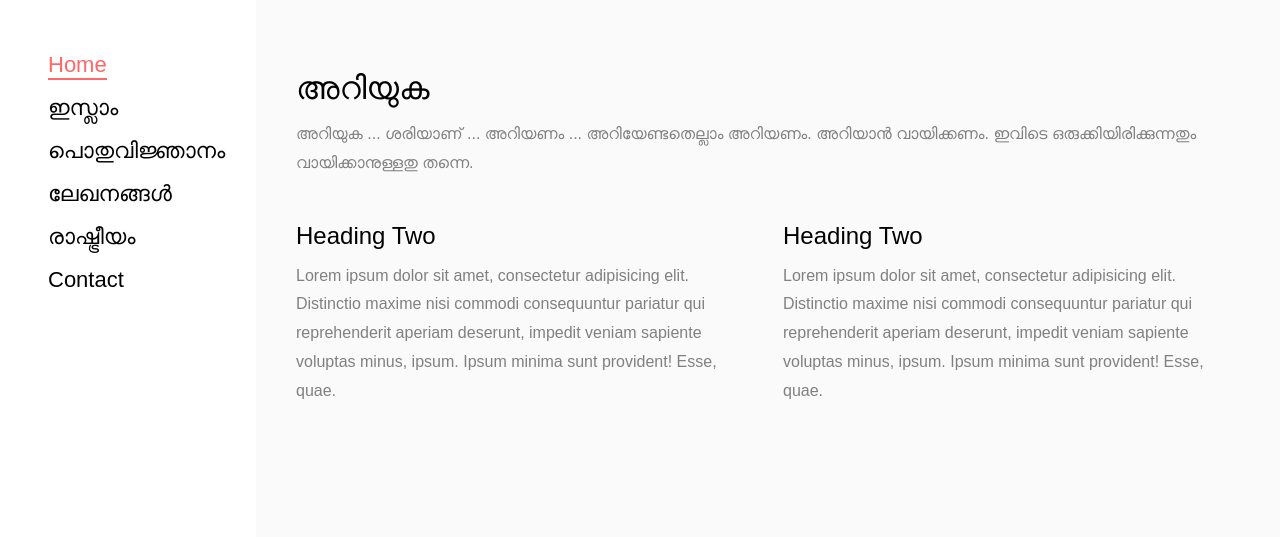
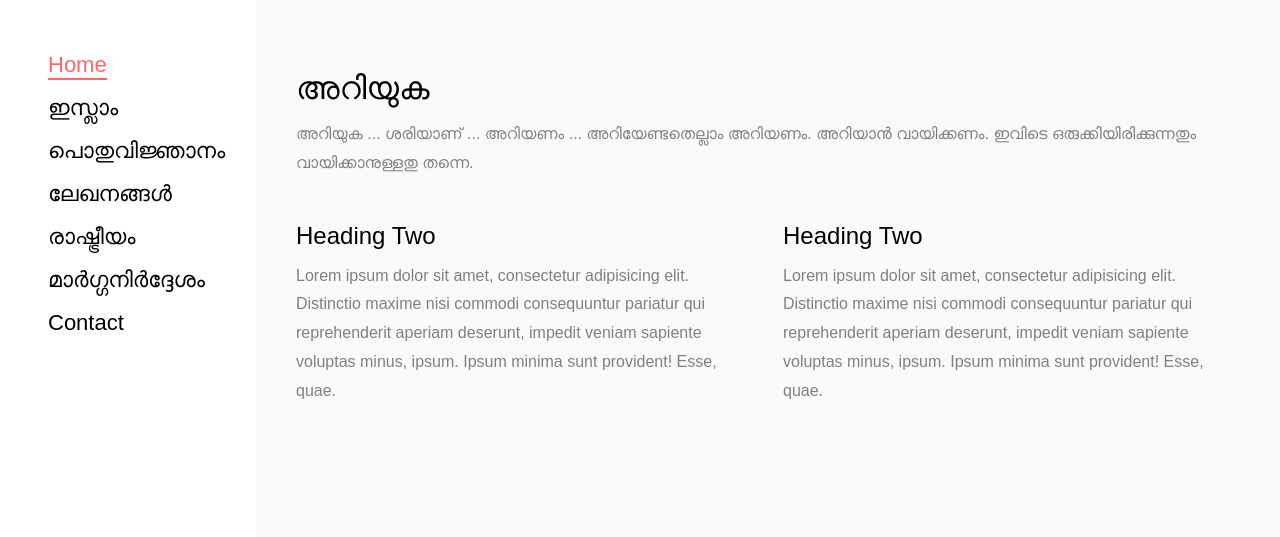
Before and after one commit to haadi53/haadi53.github.io, a plain HTML site: page index.html in a window 1280 px wide. Drawn offline with Linux system fonts and the light colour scheme.

Commit message:
Update index.html

```diff
--- a/index.html
+++ b/index.html
@@ -23,6 +23,7 @@
 					<li><a href="#">പൊതുവിജ്ഞാനം</a></li>
 					<li><a href="#">ലേഖനങ്ങള്‍</a></li>
 					<li><a href="#">രാഷ്ട്രീയം</a></li>
+					<li><a href="#">മാര്‍ഗ്ഗനിര്‍ദ്ദേശം</a></li>
 					<li><a href="#">Contact</a></li>
 				</ul>
 			</nav>
```
